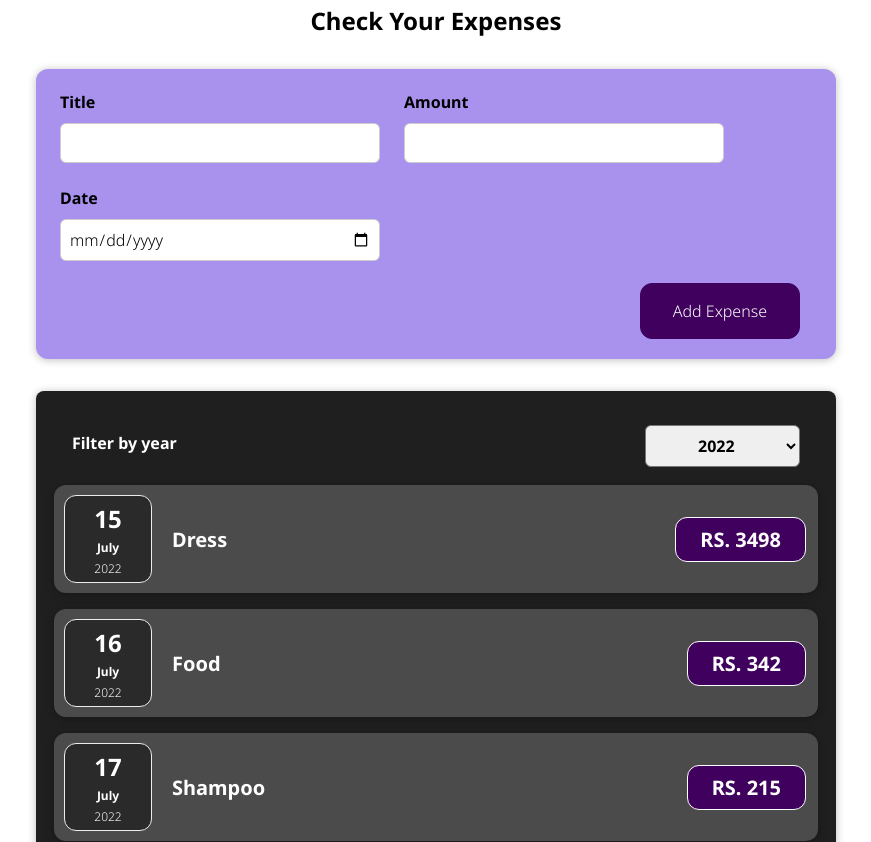
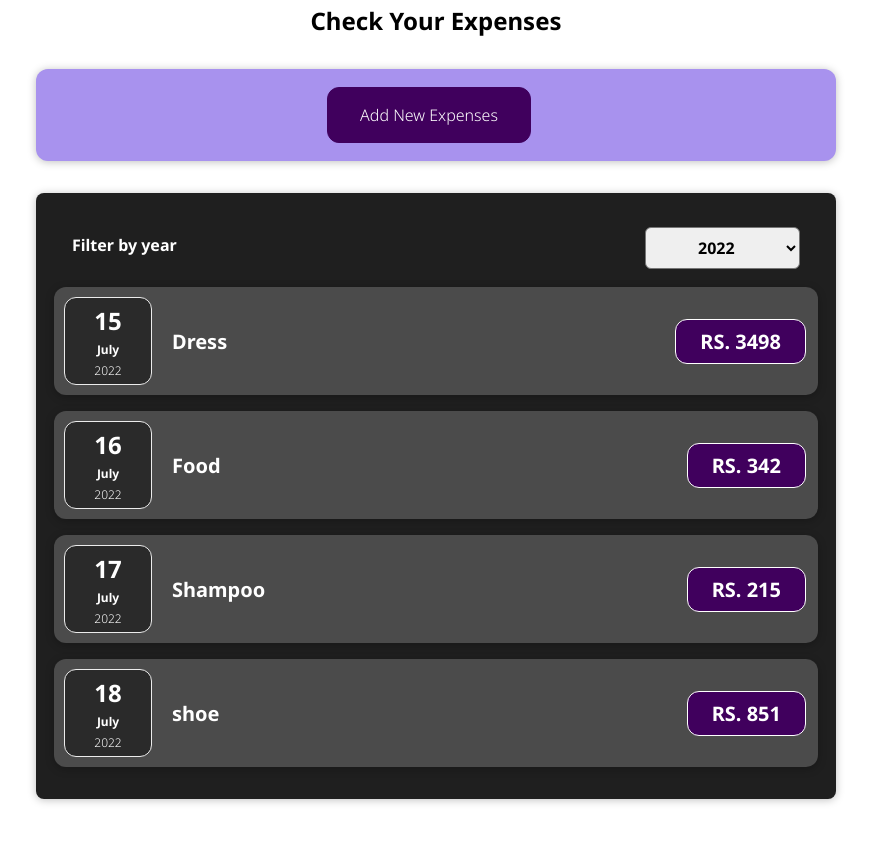
Before and after one commit to SudiptaChakraborty51/Check-Expenses, a React (Create React App) app: page / in a window 1280 px wide. Shown: the top 842 px of the page, without its empty margins (204-1075 px from the left). Built offline with nearby package versions, Linux system fonts and the light colour scheme.

Commit message:
form updated

```diff
--- a/src/components/NewExpense/ExpenseForm.js
+++ b/src/components/NewExpense/ExpenseForm.js
@@ -50,6 +50,7 @@
                 </div>
             </div>
             <div className="new-expense__actions">
+                <button type="button" onClick={props.onCancel}>Cancel</button>
                 <button type='submit'>Add Expense</button>
             </div>
         </form>
--- a/src/components/NewExpense/NewExpense.js
+++ b/src/components/NewExpense/NewExpense.js
@@ -1,19 +1,38 @@
-import React from "react";
+import React, { useState } from "react";
 import ExpenseForm from "./ExpenseForm";
 import './NewExpense.css';
 
 function NewExpense(props) {
+    const [isAdding, setIsAdding] = useState(false);
+
     const saveExpenseDataHandler = (enteredExpenseData) => {
         const expenseData = {
             ...enteredExpenseData,
             id: Math.random().toString()
         };
         props.onAddExpense(expenseData);
+        setIsAdding(false);
     };
+
+    const startAddingHandler = () => {
+        setIsAdding(true);
+    }
+
+    const stopAddingHandler = () => {
+        setIsAdding(false);
+    }
 
     return(
         <div className="new-expense">
-            <ExpenseForm onSaveExpenseData={saveExpenseDataHandler} />
+            {!isAdding && (
+                <button onClick={startAddingHandler}>Add New Expenses</button>
+            )}
+            {isAdding && (
+                <ExpenseForm
+                    onSaveExpenseData={saveExpenseDataHandler}
+                    onCancel={stopAddingHandler}
+                />
+            )}
         </div>
     )
 }
```
